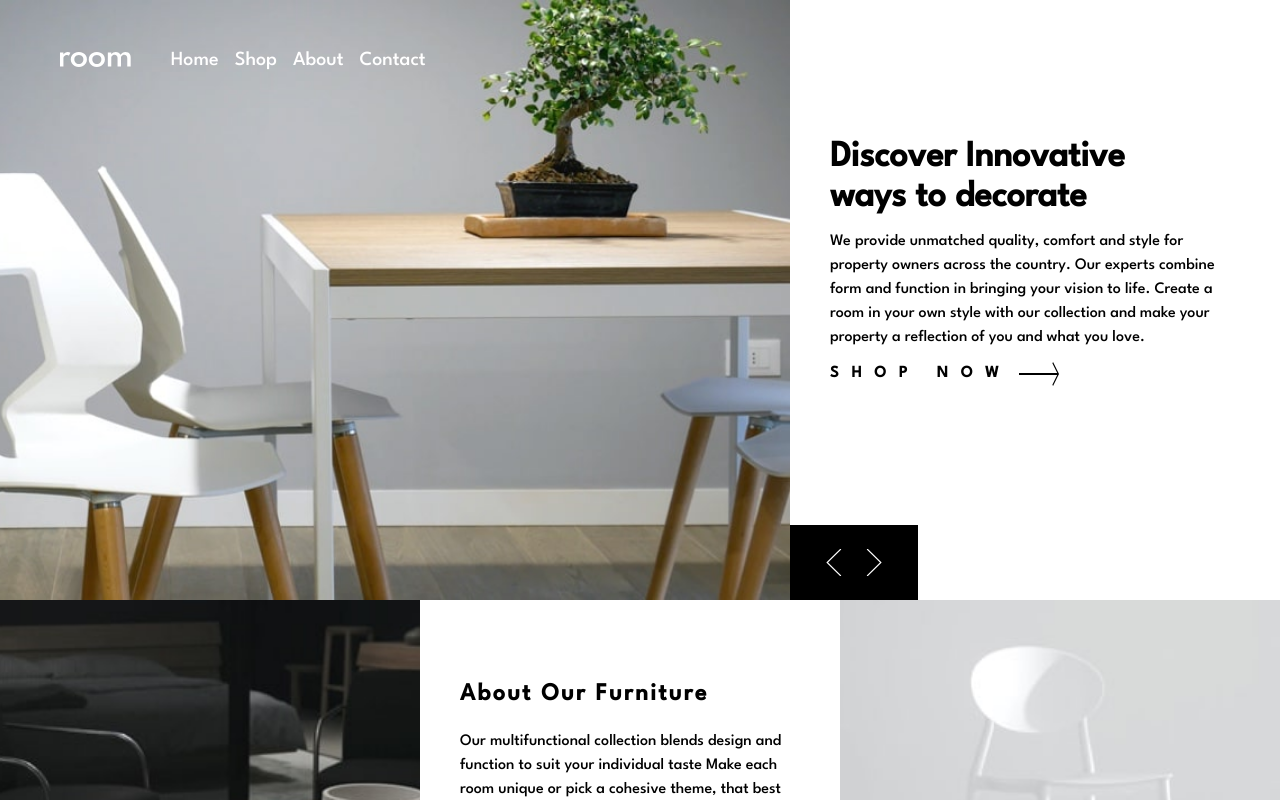
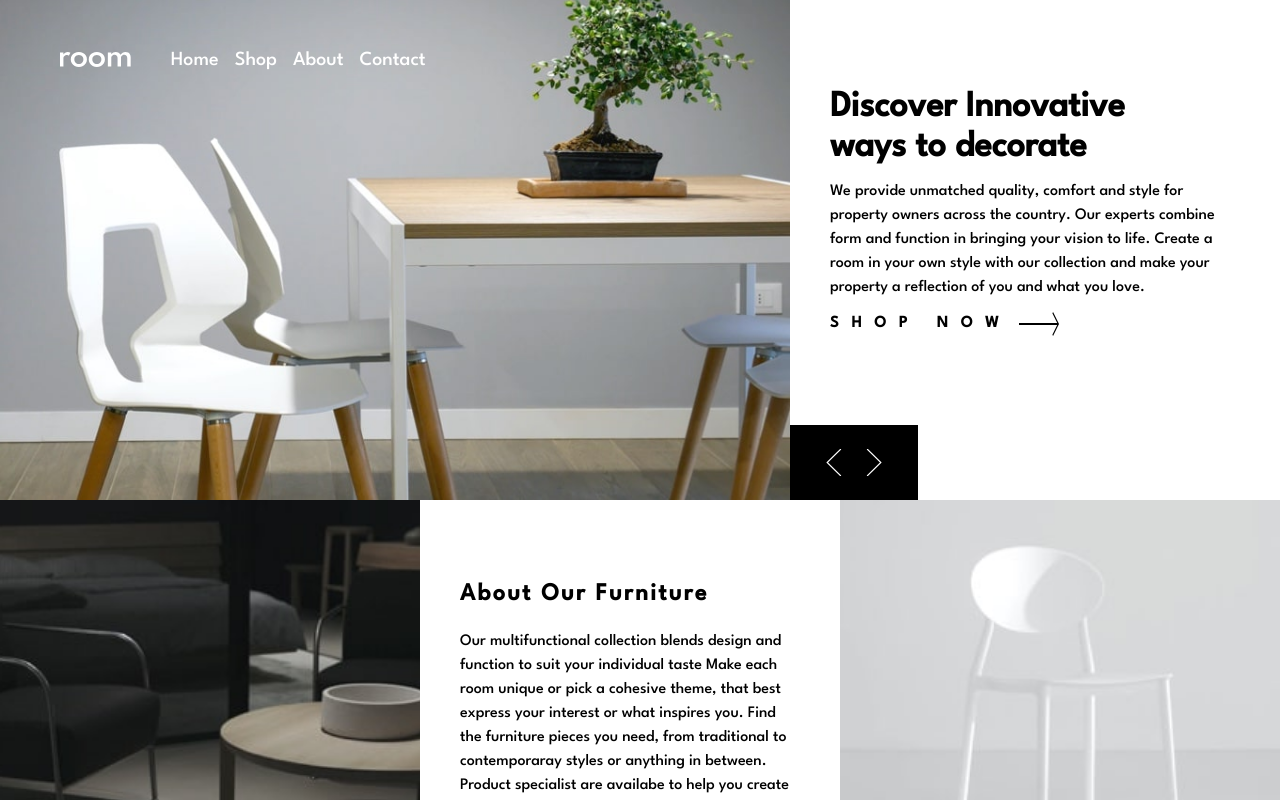
Before and after one commit to olivia-rgb/Room-Olivia-challenge, a React (Vite) app: page / in a window 1280 px wide. Shown: the top 800 px of the page. Built offline with nearby package versions, Linux system fonts and the light colour scheme.

Commit message:
second commit

```diff
--- a/src/App.jsx
+++ b/src/App.jsx
@@ -40,11 +40,11 @@ function App() {
     <div>
       <div className='  w-full flex flex-wrap '>
       <div
-    className='min-h-[600px] md:h-[600px] bg-cover bg-right flex-[1_1_650px] flex h-full flex-col'
+    className='min-h-[500px] md:h-[500px] bg-cover bg-center flex-[1_1_650px] flex h-full flex-col'
     style={{ backgroundImage: `url(${window.innerWidth >= 760 ? desktopImages[currentIndex] : images[currentIndex]})` }}
   >
           <Navbar />
-          <div className=' flex lg:hidden justify-end items-end h-[600px]'>
+          <div className=' flex lg:hidden justify-end items-end h-[500px]'>
               <div className='bg-black flex w-32 p-4 gap-6 justify-center items-center'>
                 <img src="/icon-angle-left.svg" alt="" className='w-4' onClick={handleNextMobile} />
                 <img src="/icon-angle-right.svg" alt=""  className='w-4' onClick={handlePrevMobile}/>
@@ -53,7 +53,7 @@ function App() {
 
         </div>
 
-        <div className='flex-[1_1_350px] flex flex-col h-full  md:h-[600px] '>
+        <div className='flex-[1_1_350px] flex flex-col h-full  md:h-[500px] '>
           <div className='flex w-full h-full justify-center  px-10 py-15 lg:items-center'>
               <div className=''>
                   <h1 className='font-bold text-3xl md:text-4xl'>Discover Innovative <br />  ways to decorate </h1>
```
